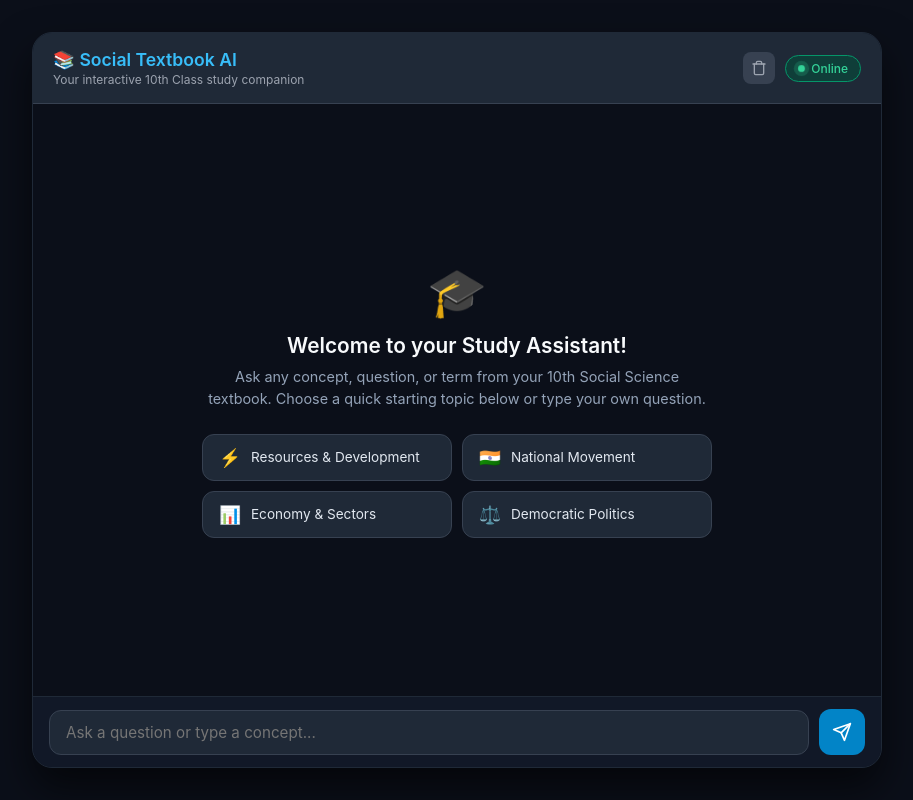
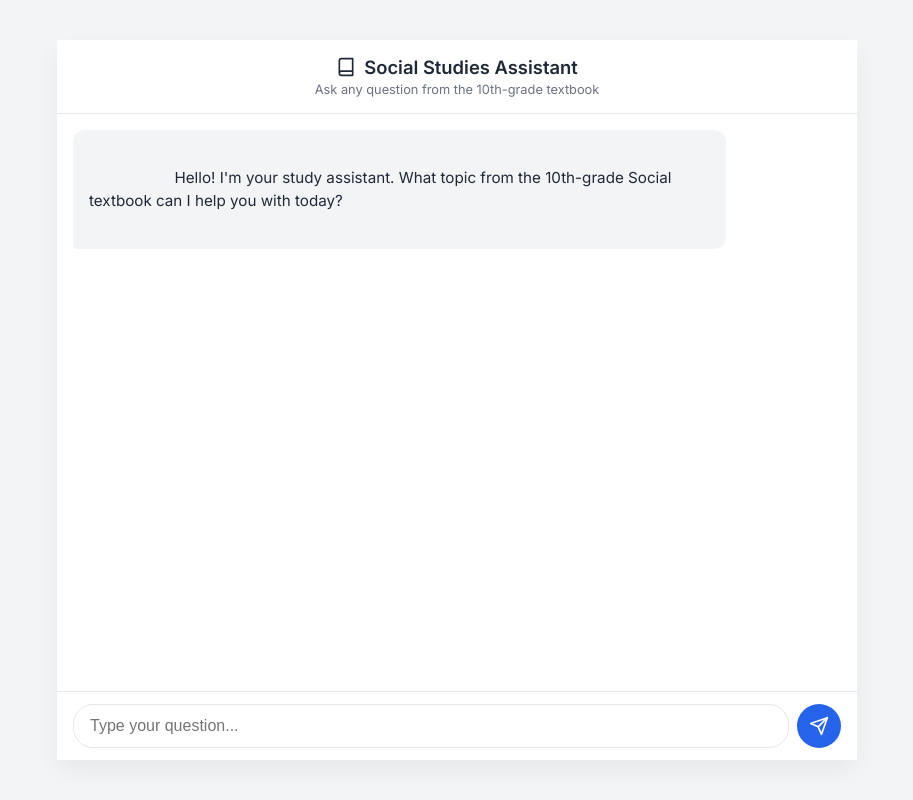
Before and after one commit to ka1817/End-to-End-RAG-System, a FastAPI app: page / in a window 1280 px wide. Shown: the whole page, without its empty margins (183-1096 px from the left). Run offline with FastAPI, Linux system fonts and the light colour scheme; parts of the project's set-up code (start-up, migrations or seed data) failed here and were passed over.

Commit message:
New-Feature

```diff
--- a/static/style.css
+++ b/static/style.css
@@ -1,336 +1,214 @@
+:root {
+    --primary-color: #2563eb;
+    --primary-hover: #1d4ed8;
+    --bg-color: #f3f4f6;
+    --chat-bg: #ffffff;
+    --text-main: #1f2937;
+    --text-muted: #6b7280;
+    --user-msg-bg: #2563eb;
+    --user-msg-text: #ffffff;
+    --bot-msg-bg: #f3f4f6;
+    --bot-msg-text: #1f2937;
+    --border-color: #e5e7eb;
+}
+
 * {
+    box-sizing: border-box;
     margin: 0;
     padding: 0;
-    box-sizing: border-box;
-    font-family: 'Inter', -apple-system, BlinkMacSystemFont, "Segoe UI", Roboto, sans-serif;
+}
+
+/* Base setup for perfect mobile fit */
+html, body {
+    height: 100%;
+    /* dvh (dynamic viewport height) fixes mobile browser URL bar issues */
+    height: 100dvh;
+    overflow: hidden; /* Prevent body scrolling, let chat box scroll */
+    background-color: var(--bg-color);
 }
 
 body {
-    background-color: #0b0f19;
-    color: #f1f5f9;
+    font-family: 'Inter', -apple-system, BlinkMacSystemFont, "Segoe UI", Roboto, Helvetica, Arial, sans-serif;
+    color: var(--text-main);
     display: flex;
     justify-content: center;
     align-items: center;
-    min-height: 100vh;
-    padding: 0;
-}
-
-@media (min-width: 768px) {
-    body {
-        padding: 20px;
-    }
 }
 
 .chat-container {
     width: 100%;
-    max-width: 850px;
-    height: 100vh;
-    background-color: #111827;
+    height: 100%;
+    max-width: 800px;
+    background-color: var(--chat-bg);
     display: flex;
     flex-direction: column;
-    overflow: hidden;
-    border: none;
 }
 
-@media (min-width: 768px) {
+/* Desktop styles applied when screen is wider than 600px */
+@media (min-width: 601px) {
+    body {
+        padding: 1rem;
+    }
     .chat-container {
-        height: 92vh;
-        border-radius: 20px;
-        box-shadow: 0 20px 40px rgba(0, 0, 0, 0.6);
-        border: 1px solid #1f2937;
+        height: 90vh;
+        border-radius: 12px;
+        box-shadow: 0 10px 25px rgba(0, 0, 0, 0.05);
     }
 }
 
-/* Header */
 .chat-header {
-    background-color: #1f2937;
-    padding: 16px 20px;
-    border-bottom: 1px solid #374151;
+    padding: 1rem;
+    border-bottom: 1px solid var(--border-color);
+    text-align: center;
+    background-color: #fff;
+    flex-shrink: 0;
+}
+
+.header-title {
     display: flex;
     align-items: center;
-    justify-content: space-between;
+    justify-content: center;
+    gap: 0.5rem;
+    margin-bottom: 0.25rem;
 }
 
-.header-info h2 {
-    font-size: 1.1rem;
-    font-weight: 600;
-    color: #38bdf8;
-}
-
-.header-info p {
-    font-size: 0.75rem;
-    color: #9ca3af;
-    margin-top: 2px;
-}
-
-.header-actions {
-    display: flex;
-    align-items: center;
-    gap: 10px;
-}
-
-.clear-btn {
-    background-color: #374151;
-    color: #9ca3af;
-    border: none;
-    border-radius: 8px;
-    width: 32px;
-    height: 32px;
-    display: flex;
-    justify-content: center;
-    align-items: center;
-    cursor: pointer;
-    transition: all 0.2s;
-}
-
-.clear-btn:hover {
-    background-color: #4b5563;
-    color: #ffffff;
-}
-
-.status-badge {
-    display: flex;
-    align-items: center;
-    gap: 6px;
-    font-size: 0.75rem;
-    padding: 5px 12px;
-    background-color: rgba(6, 78, 59, 0.6);
-    color: #34d399;
-    border-radius: 20px;
-    border: 1px solid #059669;
-    font-weight: 500;
-}
-
-.pulse-dot {
-    width: 7px;
-    height: 7px;
-    background-color: #34d399;
-    border-radius: 50%;
-    animation: pulse 2s infinite;
-}
-
-@keyframes pulse {
-    0% { transform: scale(0.95); box-shadow: 0 0 0 0 rgba(52, 211, 153, 0.7); }
-    70% { transform: scale(1); box-shadow: 0 0 0 6px rgba(52, 211, 153, 0); }
-    100% { transform: scale(0.95); box-shadow: 0 0 0 0 rgba(52, 211, 153, 0); }
-}
-
-/* Chat Box & Welcome Banner */
-.chat-box {
-    flex: 1;
-    padding: 20px;
-    overflow-y: auto;
-    display: flex;
-    flex-direction: column;
-    gap: 16px;
-    background-color: #0b0f19;
-}
-
-.welcome-banner {
-    display: flex;
-    flex-direction: column;
-    align-items: center;
-    text-align: center;
-    margin: auto;
-    max-width: 550px;
-    padding: 20px;
-    animation: fadeIn 0.4s ease;
-}
-
-.welcome-icon {
-    font-size: 3rem;
-    margin-bottom: 12px;
-}
-
-.welcome-banner h3 {
-    font-size: 1.3rem;
-    color: #f8fafc;
-    margin-bottom: 8px;
+.chat-header h1 {
+    font-size: 1.15rem;
     font-weight: 600;
 }
 
-.welcome-banner p {
-    font-size: 0.9rem;
-    color: #94a3b8;
-    line-height: 1.5;
-    margin-bottom: 24px;
+.chat-header p {
+    font-size: 0.8rem;
+    color: var(--text-muted);
 }
 
-.topic-grid {
-    display: grid;
-    grid-template-columns: 1fr;
-    gap: 10px;
+.chat-box {
+    flex: 1;
+    overflow-y: auto;
+    padding: 1rem;
+    display: flex;
+    flex-direction: column;
+    gap: 1rem;
+    scroll-behavior: smooth;
+    /* Allows smooth scrolling on iOS */
+    -webkit-overflow-scrolling: touch;
+}
+
+.message {
+    display: flex;
     width: 100%;
 }
 
-@media (min-width: 550px) {
-    .topic-grid {
-        grid-template-columns: repeat(2, 1fr);
-    }
+.message.user {
+    justify-content: flex-end;
 }
 
-.topic-card {
-    background-color: #1f2937;
-    border: 1px solid #374151;
-    color: #e2e8f0;
-    padding: 12px 16px;
-    border-radius: 12px;
-    font-size: 0.85rem;
-    display: flex;
-    align-items: center;
-    gap: 10px;
-    cursor: pointer;
-    text-align: left;
-    transition: all 0.2s ease;
-}
-
-.topic-card:hover {
-    background-color: #374151;
-    border-color: #38bdf8;
-    transform: translateY(-2px);
-}
-
-.card-icon {
-    font-size: 1.1rem;
-}
-
-/* Messages */
-.message {
-    display: flex;
-    max-width: 88%;
-    animation: fadeIn 0.3s ease;
-}
-
-@media (min-width: 768px) {
-    .message {
-        max-width: 75%;
-    }
-}
-
-@keyframes fadeIn {
-    from { opacity: 0; transform: translateY(6px); }
-    to { opacity: 1; transform: translateY(0); }
-}
-
-.message.user {
-    align-self: flex-end;
-}
-
-.message.assistant {
-    align-self: flex-start;
+.message.bot {
+    justify-content: flex-start;
 }
 
 .message-content {
-    padding: 12px 16px;
-    border-radius: 14px;
-    font-size: 0.9rem;
+    max-width: 85%;
+    padding: 0.875rem 1rem;
+    border-radius: 12px;
     line-height: 1.5;
+    font-size: 0.95rem;
+    white-space: pre-wrap;
     word-wrap: break-word;
 }
 
 .message.user .message-content {
-    background-color: #0284c7;
-    color: #ffffff;
+    background-color: var(--user-msg-bg);
+    color: var(--user-msg-text);
     border-bottom-right-radius: 4px;
-    box-shadow: 0 4px 12px rgba(2, 132, 199, 0.2);
 }
 
-.message.assistant .message-content {
-    background-color: #1f2937;
-    color: #f3f4f6;
+.message.bot .message-content {
+    background-color: var(--bot-msg-bg);
+    color: var(--bot-msg-text);
     border-bottom-left-radius: 4px;
-    border: 1px solid #374151;
 }
 
-/* Markdown formatting inside assistant bubbles */
-.message.assistant .message-content p {
-    margin-bottom: 8px;
+/* Loading Indicator */
+.loading-indicator {
+    display: none;
+    justify-content: flex-start;
+    padding: 0 1rem 1rem 1rem;
+    gap: 4px;
+    flex-shrink: 0;
 }
-.message.assistant .message-content p:last-child {
-    margin-bottom: 0;
+
+.dot {
+    width: 8px;
+    height: 8px;
+    background-color: #9ca3af;
+    border-radius: 50%;
+    animation: bounce 1.4s infinite ease-in-out both;
 }
-.message.assistant .message-content ul,
-.message.assistant .message-content ol {
-    margin-left: 20px;
-    margin-bottom: 8px;
-}
-.message.assistant .message-content strong {
-    color: #38bdf8;
+
+.dot:nth-child(1) { animation-delay: -0.32s; }
+.dot:nth-child(2) { animation-delay: -0.16s; }
+
+@keyframes bounce {
+    0%, 80%, 100% { transform: scale(0); }
+    40% { transform: scale(1); }
 }
 
 /* Input Area */
-.input-container {
-    padding: 12px 16px;
-    background-color: #111827;
-    border-top: 1px solid #1f2937;
-    display: flex;
-    gap: 10px;
-    align-items: center;
+.input-area {
+    padding: 0.75rem 1rem;
+    background-color: #fff;
+    border-top: 1px solid var(--border-color);
+    flex-shrink: 0;
+    /* Safe area padding for iPhones with bottom bars */
+    padding-bottom: calc(0.75rem + env(safe-area-inset-bottom));
 }
 
-.input-container input {
-    flex: 1;
-    padding: 12px 16px;
-    background-color: #1f2937;
-    border: 1px solid #374151;
-    border-radius: 12px;
-    color: #ffffff;
-    font-size: 0.95rem;
-    outline: none;
-    transition: all 0.2s;
+#query-form {
+    display: flex;
+    gap: 0.5rem;
 }
 
-.input-container input:focus {
-    border-color: #38bdf8;
-    box-shadow: 0 0 0 2px rgba(56, 189, 248, 0.15);
+#question-input {
+    flex: 1;
+    padding: 0.75rem 1rem;
+    border: 1px solid var(--border-color);
+    border-radius: 20px;
+    /* Font size MUST be at least 16px to prevent iOS auto-zoom on focus */
+    font-size: 16px;
+    outline: none;
+    transition: border-color 0.2s ease;
 }
 
-.input-container button {
-    background-color: #0284c7;
+#question-input:focus {
+    border-color: var(--primary-color);
+}
+
+#question-input:disabled {
+    background-color: var(--bg-color);
+    cursor: not-allowed;
+}
+
+#send-btn {
+    background-color: var(--primary-color);
     color: white;
     border: none;
-    border-radius: 12px;
-    width: 46px;
-    height: 46px;
+    border-radius: 50%;
+    width: 44px;
+    height: 44px;
+    flex-shrink: 0;
+    cursor: pointer;
     display: flex;
+    align-items: center;
     justify-content: center;
-    align-items: center;
-    cursor: pointer;
-    transition: background-color 0.2s;
-    flex-shrink: 0;
+    transition: background-color 0.2s ease;
 }
 
-.input-container button:hover {
-    background-color: #0369a1;
+#send-btn:hover:not(:disabled) {
+    background-color: var(--primary-hover);
 }
 
-.input-container button:disabled {
-    background-color: #374151;
+#send-btn:disabled {
+    opacity: 0.6;
     cursor: not-allowed;
-    opacity: 0.7;
 }
-
-/* Loading Dots */
-.typing-indicator {
-    display: flex;
-    gap: 5px;
-    align-items: center;
-    padding: 4px 2px;
-}
-
-.typing-dot {
-    width: 7px;
-    height: 7px;
-    background-color: #94a3b8;
-    border-radius: 50%;
-    animation: typing 1.4s infinite ease-in-out both;
-}
-
-.typing-dot:nth-child(1) { animation-delay: 0s; }
-.typing-dot:nth-child(2) { animation-delay: 0.2s; }
-.typing-dot:nth-child(3) { animation-delay: 0.4s; }
-
-@keyframes typing {
-    0%, 80%, 100% { transform: scale(0); }
-    40% { transform: scale(1); }
-}
--- a/templates/index.html
+++ b/templates/index.html
@@ -1,192 +1,108 @@
 <!DOCTYPE html>
 <html lang="en">
 <head>
+    <!-- Prevent auto-zooming on mobile devices -->
     <meta charset="UTF-8">
     <meta name="viewport" content="width=device-width, initial-scale=1.0, maximum-scale=1.0, user-scalable=no">
-    <title>10th Social Science RAG Assistant</title>
+    <title>10th Social Textbook Assistant</title>
     <link rel="stylesheet" href="/static/style.css">
-    <!-- Include Marked.js for clean Markdown text rendering -->
-    <script src="https://cdn.jsdelivr.net/npm/marked/marked.min.js"></script>
+    <link href="https://fonts.googleapis.com/css2?family=Inter:wght@400;500;600&display=swap" rel="stylesheet">
 </head>
 <body>
+    <div class="chat-container">
+        <header class="chat-header">
+            <div class="header-title">
+                <svg width="20" height="20" viewBox="0 0 24 24" fill="none" stroke="currentColor" stroke-width="2" stroke-linecap="round" stroke-linejoin="round"><path d="M4 19.5v-15A2.5 2.5 0 0 1 6.5 2H20v20H6.5a2.5 2.5 0 0 1 0-5H20"/></svg>
+                <h1>Social Studies Assistant</h1>
+            </div>
+            <p>Ask any question from the 10th-grade textbook</p>
+        </header>
 
-    <div class="chat-container">
-        <!-- Header -->
-        <div class="chat-header">
-            <div class="header-info">
-                <h2>📚 Social Textbook AI</h2>
-                <p>Your interactive 10th Class study companion</p>
-            </div>
-            <div class="header-actions">
-                <button class="clear-btn" id="clearBtn" title="Clear Chat" onclick="clearChat()">
-                    <svg viewBox="0 0 24 24" width="16" height="16" stroke="currentColor" stroke-width="2" fill="none" stroke-linecap="round" stroke-linejoin="round"><polyline points="3 6 5 6 21 6"></polyline><path d="M19 6v14a2 2 0 0 1-2 2H7a2 2 0 0 1-2-2V6m3 0V4a2 2 0 0 1 2-2h4a2 2 0 0 1 2 2v2"></path></svg>
-                </button>
-                <div class="status-badge">
-                    <span class="pulse-dot"></span> Online
+        <main class="chat-box" id="chat-box">
+            <!-- Initial welcome message -->
+            <div class="message bot">
+                <div class="message-content">
+                    Hello! I'm your study assistant. What topic from the 10th-grade Social textbook can I help you with today?
                 </div>
             </div>
+        </main>
+
+        <div class="loading-indicator" id="loading">
+            <div class="dot"></div>
+            <div class="dot"></div>
+            <div class="dot"></div>
         </div>
 
-        <!-- Chat History -->
-        <div class="chat-box" id="chatBox">
-            <!-- Welcome Hero Banner inside Chat Box -->
-            <div class="welcome-banner" id="welcomeBanner">
-                <div class="welcome-icon">🎓</div>
-                <h3>Welcome to your Study Assistant!</h3>
-                <p>Ask any concept, question, or term from your 10th Social Science textbook. Choose a quick starting topic below or type your own question.</p>
-
-                <div class="topic-grid">
-                    <button class="topic-card" type="button" onclick="sendPreset('Can you summarize the chapter on Resources and Development?')">
-                        <span class="card-icon">⚡</span>
-                        <span>Resources & Development</span>
-                    </button>
-                    <button class="topic-card" type="button" onclick="sendPreset('Explain the key events of the Indian National Movement.')">
-                        <span class="card-icon">🇮🇳</span>
-                        <span>National Movement</span>
-                    </button>
-                    <button class="topic-card" type="button" onclick="sendPreset('What are the primary sectors of the Indian economy?')">
-                        <span class="card-icon">📊</span>
-                        <span>Economy & Sectors</span>
-                    </button>
-                    <button class="topic-card" type="button" onclick="sendPreset('Explain the features of federalism in India.')">
-                        <span class="card-icon">⚖️</span>
-                        <span>Democratic Politics</span>
-                    </button>
-                </div>
-            </div>
-        </div>
-
-        <!-- User Input Area -->
-        <form class="input-container" id="chatForm">
-            <input
-                type="text"
-                id="userInput"
-                placeholder="Ask a question or type a concept..."
-                autocomplete="off"
-                required
-            />
-            <button type="submit" id="sendBtn" title="Send message">
-                <svg viewBox="0 0 24 24" width="20" height="20" stroke="currentColor" stroke-width="2" fill="none" stroke-linecap="round" stroke-linejoin="round"><line x1="22" y1="2" x2="11" y2="13"></line><polygon points="22 2 15 22 11 13 2 9 22 2"></polygon></svg>
-            </button>
-        </form>
+        <footer class="input-area">
+            <form id="query-form">
+                <input type="text" id="question-input" placeholder="Type your question..." autocomplete="off" required>
+                <button type="submit" id="send-btn">
+                    <svg width="20" height="20" viewBox="0 0 24 24" fill="none" stroke="currentColor" stroke-width="2" stroke-linecap="round" stroke-linejoin="round"><line x1="22" y1="2" x2="11" y2="13"></line><polygon points="22 2 15 22 11 13 2 9 22 2"></polygon></svg>
+                </button>
+            </form>
+        </footer>
     </div>
 
     <script>
-        const chatForm = document.getElementById('chatForm');
-        const userInput = document.getElementById('userInput');
-        const chatBox = document.getElementById('chatBox');
-        const sendBtn = document.getElementById('sendBtn');
-        const welcomeBanner = document.getElementById('welcomeBanner');
+        const chatBox = document.getElementById('chat-box');
+        const queryForm = document.getElementById('query-form');
+        const questionInput = document.getElementById('question-input');
+        const loadingIndicator = document.getElementById('loading');
+        const sendBtn = document.getElementById('send-btn');
 
         function appendMessage(sender, text) {
-            // Hide welcome banner once chatting begins
-            if (welcomeBanner) {
-                welcomeBanner.style.display = 'none';
-            }
-
-            const msgDiv = document.createElement('div');
-            msgDiv.classList.add('message', sender);
+            const messageDiv = document.createElement('div');
+            messageDiv.classList.add('message', sender);
 
             const contentDiv = document.createElement('div');
             contentDiv.classList.add('message-content');
+            contentDiv.textContent = text;
 
-            if (sender === 'assistant') {
-                // Safely parse Markdown with fallback to plain text if marked is unavailable
-                try {
-                    if (typeof marked !== 'undefined' && typeof marked.parse === 'function') {
-                        contentDiv.innerHTML = marked.parse(text);
-                    } else {
-                        contentDiv.textContent = text;
-                    }
-                } catch (e) {
-                    contentDiv.textContent = text;
-                }
-            } else {
-                contentDiv.textContent = text;
-            }
+            messageDiv.appendChild(contentDiv);
+            chatBox.appendChild(messageDiv);
 
-            msgDiv.appendChild(contentDiv);
-            chatBox.appendChild(msgDiv);
-            chatBox.scrollTop = chatBox.scrollHeight;
-            return msgDiv;
-        }
-
-        function showTypingIndicator() {
-            if (welcomeBanner) welcomeBanner.style.display = 'none';
-
-            const indicatorDiv = document.createElement('div');
-            indicatorDiv.classList.add('message', 'assistant');
-            indicatorDiv.id = 'typingIndicator';
-            indicatorDiv.innerHTML = `
-                <div class="message-content">
-                    <div class="typing-indicator">
-                        <div class="typing-dot"></div>
-                        <div class="typing-dot"></div>
-                        <div class="typing-dot"></div>
-                    </div>
-                </div>
-            `;
-            chatBox.appendChild(indicatorDiv);
             chatBox.scrollTop = chatBox.scrollHeight;
         }
 
-        function removeTypingIndicator() {
-            const indicator = document.getElementById('typingIndicator');
-            if (indicator) indicator.remove();
-        }
+        queryForm.addEventListener('submit', async (e) => {
+            e.preventDefault();
 
-        async function handleQuery(question) {
-            if (!question.trim()) return;
+            const question = questionInput.value.trim();
+            if (!question) return;
 
             appendMessage('user', question);
-            userInput.value = '';
+            questionInput.value = '';
 
-            userInput.disabled = true;
+            loadingIndicator.style.display = 'flex';
+            questionInput.disabled = true;
             sendBtn.disabled = true;
-            showTypingIndicator();
+            chatBox.scrollTop = chatBox.scrollHeight;
 
             try {
                 const response = await fetch('/query', {
                     method: 'POST',
-                    headers: { 'Content-Type': 'application/json' },
-                    body: JSON.stringify({ question: question }),
+                    headers: {
+                        'Content-Type': 'application/json'
+                    },
+                    body: JSON.stringify({ question: question })
                 });
 
-                removeTypingIndicator();
+                const data = await response.json();
 
                 if (!response.ok) {
-                    const errorData = await response.json();
-                    appendMessage('assistant', `⚠️ Error: ${errorData.detail || 'Something went wrong.'}`);
-                } else {
-                    const data = await response.json();
-                    appendMessage('assistant', data.answer);
+                    throw new Error(data.detail || 'Something went wrong');
                 }
+
+                appendMessage('bot', data.answer);
             } catch (error) {
-                removeTypingIndicator();
-                appendMessage('assistant', "⚠️ Network Error: Unable to reach the server.");
+                appendMessage('bot', `Error: ${error.message}`);
             } finally {
-                userInput.disabled = false;
+                loadingIndicator.style.display = 'none';
+                questionInput.disabled = false;
                 sendBtn.disabled = false;
-                userInput.focus();
+                // Use a slight timeout for focus to prevent keyboard jumping on mobile
+                setTimeout(() => questionInput.focus(), 100);
             }
-        }
-
-        function sendPreset(question) {
-            handleQuery(question);
-        }
-
-        function clearChat() {
-            const messages = chatBox.querySelectorAll('.message');
-            messages.forEach(msg => msg.remove());
-            if (welcomeBanner) {
-                welcomeBanner.style.display = 'block';
-            }
-            userInput.focus();
-        }
-
-        chatForm.addEventListener('submit', async (e) => {
-            e.preventDefault();
-            await handleQuery(userInput.value);
         });
     </script>
 </body>
```
